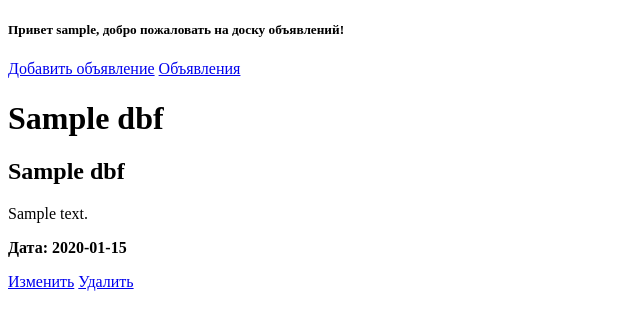
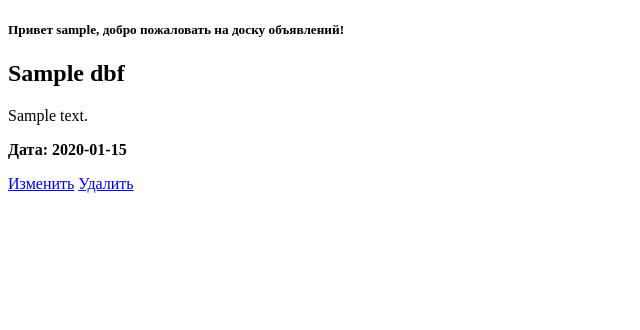
Before and after one commit to Russ444/bulletin_board, a Flask app: page /ads/1 in a window 1280 px wide. Shown: the top 330 px of the page, without its empty margins (0-640 px from the left). Run offline with Flask 3, Linux system fonts and the light colour scheme; the visitor is signed in with stand-in values (Sample User, id 1); tables that the repository leaves empty hold one stand-in row (values such as "Sample post").

Commit message:
Изменена функция авторизации, проведен рефакторинг кода

```diff
--- a/app.py
+++ b/app.py
@@ -1,8 +1,10 @@
-from flask import Flask, request, render_template, url_for, redirect,session
+from flask import Flask, request, render_template, url_for, redirect, session
 from flask_sqlalchemy import SQLAlchemy
 from datetime import datetime, timedelta
 
+
 import atexit
+
 
 from apscheduler.schedulers.background import BackgroundScheduler
 
@@ -28,6 +30,7 @@ class DBF(db.Model):
     def __repr__(self):
         return 'DBF %r' % self.id
 
+
 def delete_by_time():
     with app.app_context():
 
@@ -35,33 +38,35 @@ def delete_by_time():
 
         for item_tables in tables:
 
-            if item_tables.tm + timedelta(minutes=5) >= datetime.now():
+            if item_tables.tm + timedelta(minutes=5) <= datetime.now():
                 db.session.delete(item_tables)
                 db.session.commit()
 
+
 scheduler.add_job(func=delete_by_time, trigger="interval", seconds=360)
+
 scheduler.start()
+
 atexit.register(lambda: scheduler.shutdown())
 
 
 @app.route('/')
 def redirect_login():
-    return redirect(url_for('index'))
-
+    if not session:
+        return redirect(url_for('index'))
+    else:
+        return redirect(url_for("get_ads"))
 @app.route('/index')
 def index():
     return render_template("index.html")
 
 @app.route('/login', methods=['POST', 'GET'])
 def login():
-    if not session:
-        if request.method == 'POST':
-            session['username'] = request.form['username']
-            return render_template("ads.html")
-        else:
-            return render_template("login.html")
+    if request.method == 'POST':
+        session['username'] = request.form['username']
+        return redirect(url_for("get_ads"))
     else:
-        return render_template("ads.html")
+        return render_template("login.html")
 
 @app.route('/creature', methods=['POST', 'GET'])
 def creature():  # создание объявления
--- a/templates/additional_information.html
+++ b/templates/additional_information.html
@@ -4,16 +4,11 @@
 {% endblock %}
 
 {% block body %}
-    <div class="container mt-5">
-    <h1>{{ gad_detail.title }}</h1>
-            <div class="alert alert-info">
-                <h2>{{ gad_detail.title }}</h2>
-                <p>{{ gad_detail.content }}</p>
-                <p><b>Дата: {{ gad_detail.tm.date() }}</b></p>
-                <a href="/ads/{{ gad_detail.id }}/change" class = "btn btn-warning">Изменить</a>
-                <a href="/ads/{{ gad_detail.id }}/removal" class = "btn btn-danger">Удалить</a>
-            </div>
 
-    </div>
+    <h2>{{ gad_detail.title }}</h2>
+    <p>{{ gad_detail.content }}</p>
+    <p><b>Дата: {{ gad_detail.tm.date() }}</b></p>
+    <a href="/ads/{{ gad_detail.id }}/change" class = "btn btn-warning">Изменить</a>
+    <a href="/ads/{{ gad_detail.id }}/removal" class = "btn btn-danger">Удалить</a>
 
 {% endblock %}
--- a/templates/ads.html
+++ b/templates/ads.html
@@ -6,7 +6,8 @@
 {% block body %}
     <div class="container mt-5">
     <h1>Все объявления</h1>
-
+    <a class="p-2 text-dark" href="/creature">Добавить объявление</a>
+    <a class="p-2 text-dark" href="/ads">Объявления</a>
     {% if gad|length > 0 %}
         {% for a in gad%}
             <div class="alert alert-info">
--- a/templates/base.html
+++ b/templates/base.html
@@ -1,21 +1,11 @@
 <!DOCTYPE html>
-<html lang="ru">
 <body>
 
-<div class="d-flex flex-column flex-md-row align-items-center p-3 px-md-4 mb-3 bg-white border-bottom shadow-sm">
-    {% if not session %}
+{% if not session %}
     <h5 class="my-0 mr-md-auto font-weight-normal">Привет незнакомец, добро пожаловать на доску объявлений!</h5>
-    {% else %}
+{% else %}
     <h5 class="my-0 mr-md-auto font-weight-normal">Привет {{ session['username'] }}, добро пожаловать на доску объявлений!</h5>
-    <nav class="my-2 my-md-0 mr-md-3">
+{% endif %}
 
-        <a class="p-2 text-dark" href="/creature">Добавить объявление</a>
-        <a class="p-2 text-dark" href="/ads">Объявления</a>
-
-    </nav>
-    {% endif %}
-
-</div>
 {% block body %}{% endblock %}
 </body>
-</html>
--- a/templates/change.html
+++ b/templates/change.html
@@ -12,5 +12,6 @@
         <textarea name="content" id="content" class="from-control" placeholder="Введите текст объявления">{{ gad_detail.content }}</textarea><br><br>
         <input type="submit" class="btn btn-success" value="Изменить"><br><br>
     </form>
+    <a class="p-2 text-dark" href="/ads">Вернуться к объявлениям</a>
 </div>
 {% endblock %}
--- a/templates/creature.html
+++ b/templates/creature.html
@@ -12,5 +12,6 @@
         <textarea name="content" id="content" class="from-control" placeholder="Введите текст объявления"></textarea><br><br>
         <input type="submit" class="btn btn-success" value="Добавить"><br><br>
     </form>
+    <a class="p-2 text-dark" href="/ads">Вернуться к объявлениям</a>
 </div>
 {% endblock %}
--- a/templates/index.html
+++ b/templates/index.html
@@ -1,6 +1,5 @@
 <!DOCTYPE html>
 
-<body>
 
 <div class="container mt-5">
     <h1> Добро пожаловать на доску объявлений!</h1>
@@ -12,4 +11,3 @@
     </nav>
 </div>
 {% block body %}{% endblock %}
-</body>
--- a/templates/login.html
+++ b/templates/login.html
@@ -1,5 +1,4 @@
 <!DOCTYPE html>
-<html lang="ru">
 
 
 <body>
@@ -12,4 +11,3 @@
 </div>
 {% block body %}{% endblock %}
 </body>
-</html>
```
Also changed, not shown: instance/database.db.
